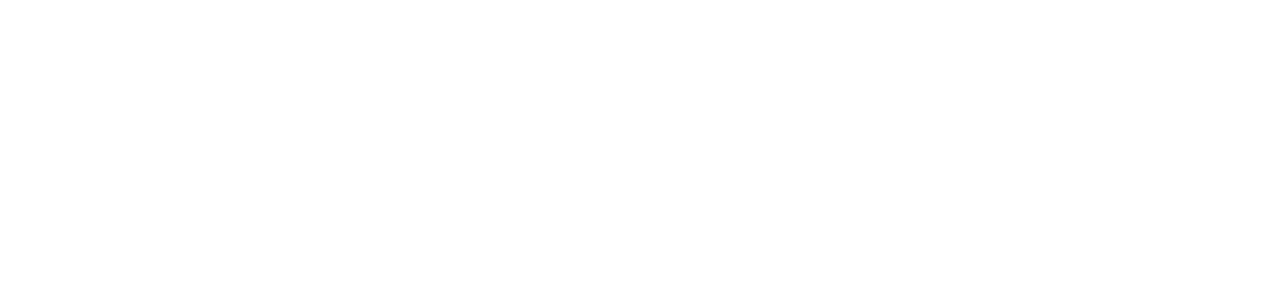
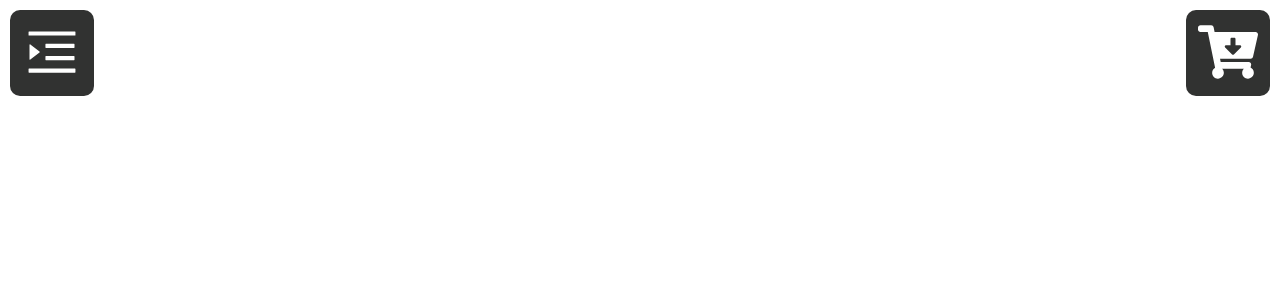
Before and after one commit to custommizer/Team1.hm, a React (Create React App) app: page / in a window 1280 px wide. Shown: the top 300 px of the page. Built offline with nearby package versions, Linux system fonts and the light colour scheme.

Commit message:
header section is 70% ready to go

```diff
--- a/package.json
+++ b/package.json
@@ -6,8 +6,11 @@
     "@testing-library/jest-dom": "^5.14.1",
     "@testing-library/react": "^11.2.7",
     "@testing-library/user-event": "^12.8.3",
+    "aos": "^2.3.4",
     "react": "^17.0.2",
     "react-dom": "^17.0.2",
+    "react-icons": "^4.2.0",
+    "react-router-dom": "^5.2.0",
     "react-scripts": "4.0.3",
     "web-vitals": "^1.1.2"
   },
--- a/src/App.css
+++ b/src/App.css
@@ -1,38 +1,34 @@
-.App {
-  text-align: center;
+*{
+  padding: 0;
+  margin: 0;
+  box-sizing: border-box;
 }
 
-.App-logo {
-  height: 40vmin;
-  pointer-events: none;
+.container{
+  max-width: 1300px;
 }
 
-@media (prefers-reduced-motion: no-preference) {
-  .App-logo {
-    animation: App-logo-spin infinite 20s linear;
-  }
+
+.header {
+  margin-top: 0;
+  padding: 10px;
+  width: 100%;
+  background: none;
+  position: fixed;
+  z-index: 50;
 }
 
-.App-header {
-  background-color: #282c34;
-  min-height: 100vh;
-  display: flex;
-  flex-direction: column;
-  align-items: center;
-  justify-content: center;
-  font-size: calc(10px + 2vmin);
+.Header_buttons {
+  font-size: 60px;
+  background: rgb(49, 50, 49);
+  padding: 12px 12px 0px 12px;
+  border: none;
   color: white;
+  cursor: pointer;
+  border-radius: 10px;
 }
 
-.App-link {
-  color: #61dafb;
+.header-inner {
+  display: flex;
+  justify-content: space-between;
 }
-
-@keyframes App-logo-spin {
-  from {
-    transform: rotate(0deg);
-  }
-  to {
-    transform: rotate(360deg);
-  }
-}
--- a/src/App.jsx
+++ b/src/App.jsx
@@ -1,11 +1,26 @@
-
+import Header from './header/Header';
 import './App.css';
+import { BrowserRouter, Switch, Route } from 'react-router-dom'
+import Main from './mainpage/Main'
 
 function App() {
   return (
-    <div className="App">
+    <BrowserRouter>
+      <Header/>
 
-    </div>
+      <Route exact path="/">
+        <Main/>
+      </Route>
+
+      <Switch>
+        <Route path="/main">
+          <Main/>
+        </Route>
+
+      </Switch>
+
+
+    </BrowserRouter>
   );
 }
 
--- /dev/null
+++ b/src/header/Header.jsx
@@ -0,0 +1,42 @@
+import {Link} from 'react-router-dom'
+import "./menu.css"
+import Menubar from './Menubar'
+import React, {useState} from 'react'
+import {AiOutlineMenuUnfold} from 'react-icons/ai'
+import {FaCartArrowDown} from 'react-icons/fa'
+
+
+
+
+
+
+
+function Header() {
+
+    const [show,setShow]=useState(false)
+    const [korz,setKorz]=useState(false)
+
+
+    return(
+
+
+        <div className="header">
+            <div className="header-inner">
+            {
+                show?< Menubar setShow={setShow}/>:null
+            }
+
+            <button  className="Header_buttons" onClick={()=>setShow(true)}><AiOutlineMenuUnfold/></button>
+            <button className="Header_buttons" onClick={()=>setKorz(true)}><FaCartArrowDown/></button>
+
+
+
+            </div>
+
+
+
+        </div>
+    )
+}
+
+export default Header;
--- /dev/null
+++ b/src/header/Menubar.jsx
@@ -0,0 +1,45 @@
+import React, { useEffect } from 'react';
+import { Link } from 'react-router-dom'
+import { useState } from 'react'
+import { FcHome } from 'react-icons/fc'
+import { FcAbout } from 'react-icons/fc'
+import { FcContacts } from 'react-icons/fc'
+import { MdLocalGroceryStore } from 'react-icons/md'
+import { IoIosCloseCircleOutline } from 'react-icons/io'
+import { FcRules } from 'react-icons/fc'
+import Aos from "aos";
+import "aos/dist/aos.css";
+import "./menu.css"
+
+
+
+
+function Menubar({ setShow }) {
+    useEffect(() => {
+        Aos.init({ duration: 250 });
+    }, []);
+
+
+    return (
+        <div className="menu" data-aos="fade-right" >
+            <div className="menu-inner">
+
+                <div className="menu-list">
+                    <button onClick={() => setShow(false)}><IoIosCloseCircleOutline /></button>
+
+                    <Link to="/main" className="links_link"> <FcHome /> Главная</Link>
+                    <Link to="/about-page" className="links_link"><FcAbout /> О нас  </Link>
+                    <Link to="/store" className="links_link"><MdLocalGroceryStore /> Магазин</Link>
+                    <Link to="/call" className="links_link"><FcContacts /> Контакты</Link>
+                    <Link to="/rule" className="links_link"><FcRules /> Условия заказа</Link>
+
+                </div>
+
+            </div>
+            <button className="ghostclose" onClick={() => setShow(false)}></button>
+        </div>
+
+    )
+}
+
+export default Menubar
--- /dev/null
+++ b/src/header/menu.css
@@ -0,0 +1,73 @@
+
+
+.menu {
+    width: 100%;
+    height: 100vh;
+    display: flex;
+    background-color: none;
+    z-index: 100;
+    position: absolute;
+    top: 0;
+    left: 0;
+}
+
+.menu-inner {
+    width: 20%;
+    background-color: rgb(81, 82, 81);
+    height: 100vh;
+    display: flex;
+    flex-direction: column;
+    align-items: flex-start;
+    justify-content: center;
+}
+
+.ghostclose {
+    width: 80%;
+    height: 100%;
+    background: none;
+    border: none;
+    backdrop-filter: blur(3px);
+}
+
+.menu-list {
+    display: flex;
+    justify-content: space-between;
+    align-items: flex-start;
+    flex-direction: column;
+    height: 70%;
+    position: relative;
+    top: -110px;
+}
+
+.links_link {
+    text-decoration: none;
+    color: rgb(8, 0, 0);
+    font-size: 24px;
+    padding: 10px;
+    margin-bottom: 40px;
+    font-family: 'Montserrat', sans-serif;
+    width: 100%;
+    padding-left: 40px;
+    color: white;
+}
+
+.links_link:hover {
+    color: rgb(8, 0, 0);
+    background-color: white;
+}
+
+.menu-list img {
+    width: 80%;
+    padding-left: 20px;
+}
+
+.menu-list button {
+    margin-top: 20px;
+    font-size: 80px;
+    width: 100%;
+    padding: 0;
+    border: none;
+    cursor: pointer;
+    background: none;
+    color: white;
+}
--- /dev/null
+++ b/src/mainpage/Main.jsx
@@ -0,0 +1,15 @@
+import "./main.css"
+
+function Main(){
+    return(
+        <div className="main">
+            <div className="main-inner">
+                <div className="container">
+
+                </div>
+            </div>
+        </div>
+
+    )
+}
+export default Main
--- /dev/null
+++ b/src/mainpage/main.css
@@ -0,0 +1,5 @@
+.main{
+    width: 100%;
+    height: 100vh;
+    background-color: white;
+}
```
Also changed, not shown: 1 other file (tests, documents, lock files or other folders).
